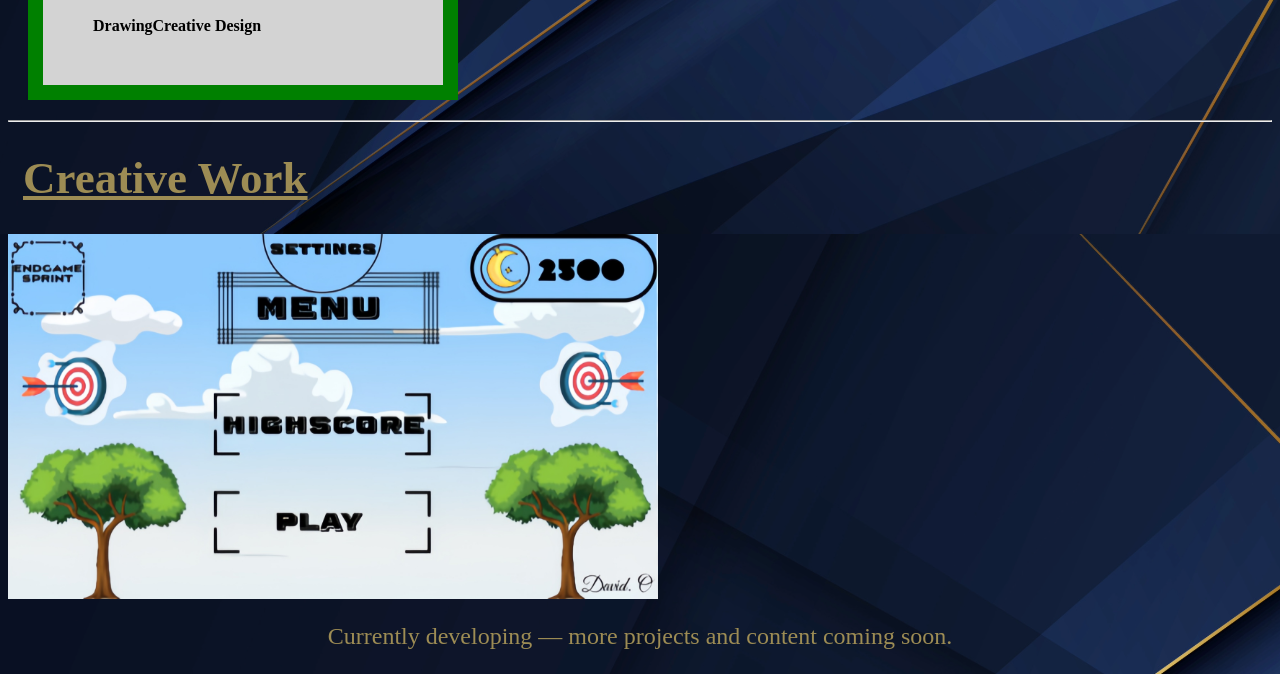
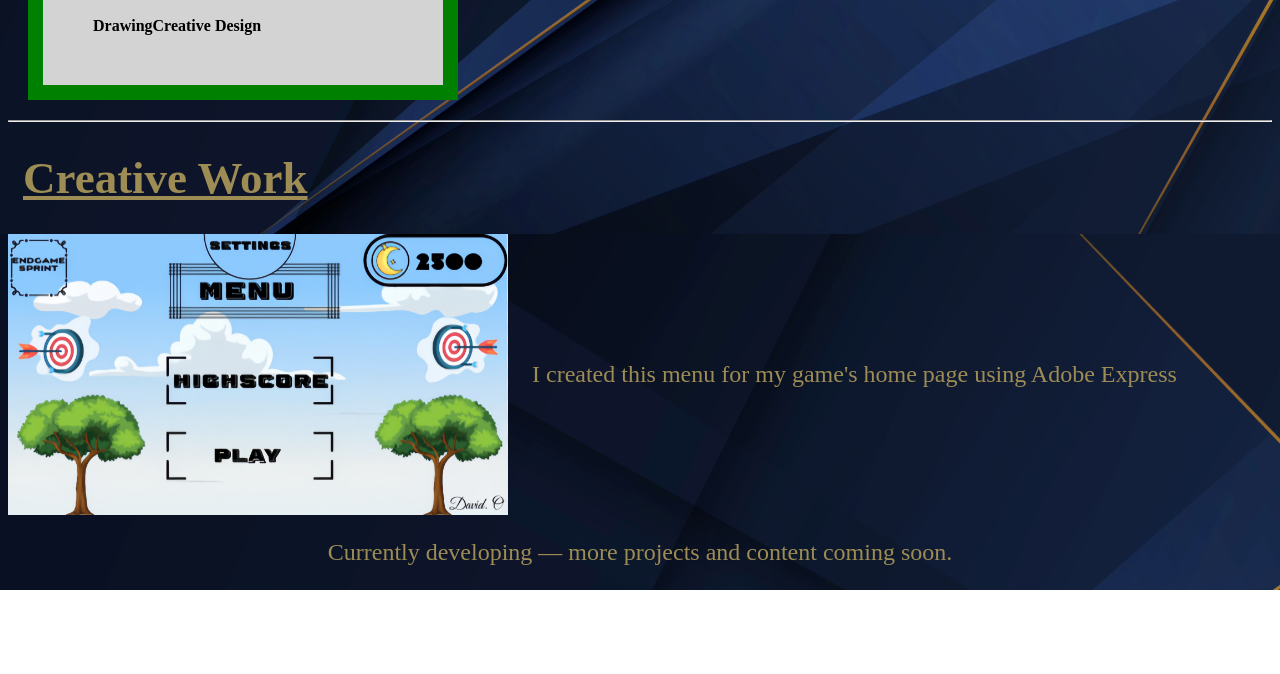
Before and after one commit to Dave55e/Portfolio, a plain HTML site: page about.html in a window 1280 px wide. Shown: the part 846-1520 px from the top of the page. After the commit the page ends 1436 px from the top, so only its background shows below. Drawn offline with Linux system fonts and the light colour scheme.

Commit message:
Update about.html
Refined the creative_work_1 class

```diff
--- a/about.html
+++ b/about.html
@@ -41,8 +41,14 @@
 </div>
 
 <hr>
+
 <h1>Creative Work</h1>
-<img class="creative-work1" src="./Images/46926.png" width="650px">
+<div class="creative_work_1">
+    <img src="./Images/46926.png">
+    <p>I created this menu for my game's home page using Adobe Express</p>
+</div>
+
+
 
 <footer>
     <p>Currently developing — more projects and content coming soon.</p>
```
